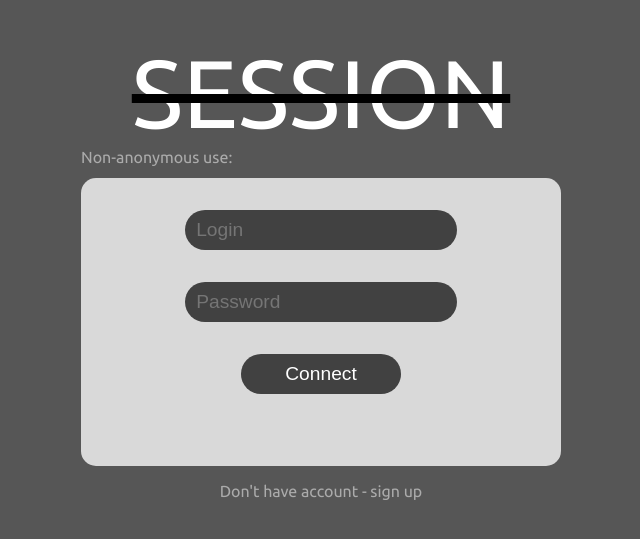
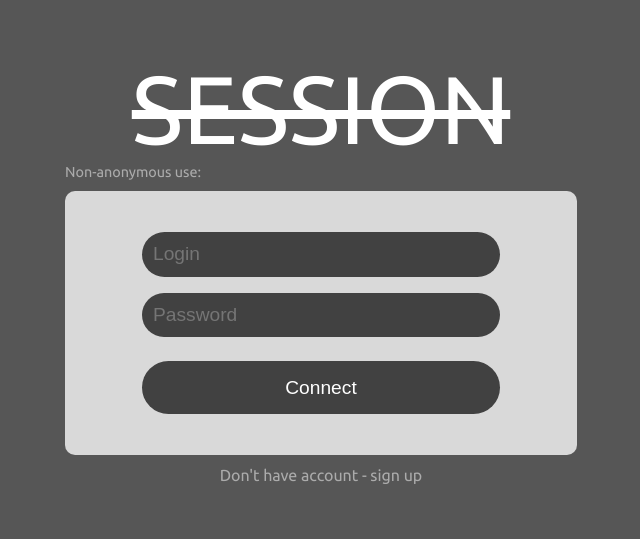
Before and after one commit to odamisheker/Course-Project, a React (Vite) app in the folder client/: page /login in a window 1280 px wide. Shown: the part 131-670 px from the top of the page, without its empty margins (319-959 px from the left). Built offline with nearby package versions, Linux system fonts and the light colour scheme.

Commit message:
edit try/catch in Login and SignUp components

```diff
--- a/client/src/components/WindowChat/WindowChat.jsx
+++ b/client/src/components/WindowChat/WindowChat.jsx
@@ -25,6 +25,7 @@ export default function WindowChat({ messages, onSend }) {
   const handleDelete = () => {};
 
   const handleSend = useCallback((newMessage) => {
+    //  socket send
     //  post
     //  output on screen
 
--- a/client/src/index.css
+++ b/client/src/index.css
@@ -11,4 +11,6 @@
   margin: 0;
   padding: 0;
   box-sizing: border-box;
+
+  font: 14px;
 }
--- a/client/src/routes/Chat/Chat.jsx
+++ b/client/src/routes/Chat/Chat.jsx
@@ -6,10 +6,16 @@ import { ChatContext } from "../../components/context/ChatContextProvider";
 import chats from "../../DB";
 import { UserContext } from "../../components/context/UserContextProvider";
 import { useLoaderData } from "react-router-dom";
+import axios from "axios";
 
-// export const loader = async () => {
-//   return { chats };
-// };
+export const loader = async () => {
+  // axios("/id/chats") //!хз какой url
+  //   .then((r) => {
+  //     console.log(r);
+  //   })
+  //   .catch((e) => console.log(e));
+  return { chats };
+};
 
 export default function Chat() {
   /*
--- a/client/src/routes/Login/Login.jsx
+++ b/client/src/routes/Login/Login.jsx
@@ -1,11 +1,11 @@
 import { useContext, useState } from "react";
 import axios from "axios";
 
-import { Link, useNavigate } from "react-router-dom";
+import { useNavigate } from "react-router-dom";
 import { UserContext } from "../../components/context/UserContextProvider";
 
 import styles from "./Login.module.css";
-import { User } from "../../utils/validation";
+//import { User } from "../../utils/validation";
 
 export default function Login() {
   const [name, setName] = useState("");
@@ -21,13 +21,13 @@ export default function Login() {
     }
   };
 
-  //  fetch...
-  //  validate user?
-  // if true go home (fetch)
   const handleLogin = async () => {
-    try {
-      User.parse({ password });
-
+    // try {
+    //   User.parse({ password });
+    // } catch (err) {
+    //   setErrors(err?.errors?.map((error) => error.message).join(", "));
+    // }
+    if (name.trim() == "" || password.trim() == "") return;
     // ! проверить правильность написания запроса
     axios
       .post("http://localhost:8000/auth/login", {
@@ -35,17 +35,12 @@ export default function Login() {
         password: password,
       })
       .then((res) => {
-          console.log(res);
+        changeUser(name);
+        navigate("/chat");
       })
       .catch((e) => {
-          console.log(e);
+        setErrors(e.response.data.message);
       });
-
-      changeUser(name);
-      navigate("/chat");
-    } catch (err) {
-      setErrors(err?.errors?.map((error) => error.message).join(", "));
-    }
   };
 
   return (
@@ -82,9 +77,9 @@ export default function Login() {
             </div>
           )}
         </div>
-        <Link to="/signup" className={styles.navigate}>
+        <p onClick={() => navigate("/signup")} className={styles.navigate}>
           Don't have account - sign up
-        </Link>
+        </p>
       </div>
     </div>
   );
--- a/client/src/routes/Login/Login.module.css
+++ b/client/src/routes/Login/Login.module.css
@@ -1,86 +1,98 @@
 @import url("https://fonts.googleapis.com/css2?family=Ubuntu&display=swap");
 
 .main {
-  display: flex;
   height: 100vh;
   width: 100vw;
+
   background-color: #565656;
+
+  display: flex;
   align-items: center;
   justify-content: center;
+  flex-direction: column;
+
   font-family: "Ubuntu", sans-serif;
-  flex-direction: column;
+  color: #fff;
+}
+
+.title {
+  color: #fff;
+
+  font-size: 6rem;
+  text-decoration: line-through;
 }
 
 .wrapper {
+  width: 40%;
+  height: 40%;
+
   display: flex;
   flex-direction: column;
   align-items: center;
-}
-
-.title {
-  color: #ffffff;
-  font-size: 6rem;
-  text-decoration: line-through;
-  text-decoration-color: black;
+  gap: 0.7rem;
 }
 
 .desc {
   opacity: 0.5;
-  font-size: 1rem;
-  color: #ffffff;
-  margin-bottom: 0.75rem;
+  font-size: 0.9rem;
+  color: #fff;
   margin-right: auto;
 }
 
 .block {
-  width: 30rem;
-  height: 18rem;
+  width: 100%;
+  height: 100%;
+
   background-color: #d9d9d9;
+
   display: flex;
   flex-direction: column;
   align-items: center;
-  border-radius: 15px;
-  /* box-shadow: 3px 3px 3px rgba(0, 0, 0, 0.678); */
+  justify-content: center;
+  gap: 1rem;
+
+  border-radius: 10px;
 }
 
 .input {
-  margin-top: 2rem;
-  border-radius: 40px;
+  width: 70%;
+  height: 17%;
+
+  border-radius: 30px;
   border: 0;
+
   background-color: #414141;
-  color: #ffffff;
   padding-left: 0.7rem;
-  width: 17rem;
-  height: 2.5rem;
+  color: #fff;
   font-size: 1.2rem;
 }
 
 .connect {
-  margin-top: 2rem;
+  width: 70%;
+  height: 20%;
+
+  margin-top: 0.5rem;
+
   font-size: 1.2rem;
-  width: 10rem;
-  height: 2.5rem;
   background-color: #414141;
-  color: #ffffff;
+  color: #fff;
+
   border: 0;
   border-radius: 40px;
+
   cursor: pointer;
+
   transition: 100ms ease;
 }
 
 .connect:hover {
-  /* width: 10.5rem;
-  height: 3rem;
-  font-size: 1.5rem; */
   background-color: #555454;
-  color: #ffffff;
 }
 
 .navigate {
-  text-decoration: none;
-  color: #ffffff;
   font-size: 1rem;
-  margin-top: 1rem;
+  cursor: pointer;
+
   opacity: 0.5;
 }
 
--- a/client/src/routes/SignUp/SignUp.jsx
+++ b/client/src/routes/SignUp/SignUp.jsx
@@ -2,7 +2,7 @@ import { useContext, useState } from "react";
 
 import axios from "axios";
 
-import { Link, useNavigate } from "react-router-dom";
+import { useNavigate } from "react-router-dom";
 import { UserContext } from "../../components/context/UserContextProvider";
 
 import { User } from "../../utils/validation";
@@ -30,6 +30,10 @@ export default function SignUp() {
         setErrors("Passwords are not the same");
         return;
       }
+    } catch (err) {
+      setErrors(err?.errors?.map((error) => error.message).join(", "));
+      return;
+    }
 
     // ! проверить правильность написания запроса
     axios
@@ -38,19 +42,14 @@ export default function SignUp() {
         password: password,
       })
       .then((res) => {
-          console.log(res);
+        changeUser(name);
+        navigate("/chat");
+        setErrors(null);
       })
       .catch((e) => {
         console.log(e);
+        setErrors(e.response.data.message);
       });
-
-      changeUser(name);
-      // ! navigate "/home"
-      navigate("/login");
-      setErrors(null);
-    } catch (err) {
-      setErrors(err?.errors?.map((error) => error.message).join(", "));
-    }
   };
 
   return (
@@ -97,9 +96,9 @@ export default function SignUp() {
             </div>
           )}
         </div>
-        <Link to="/login" className={styles.navigate}>
+        <p onClick={() => navigate("/login")} className={styles.navigate}>
           Already have account?
-        </Link>
+        </p>
       </div>
     </div>
   );
--- a/client/src/routes/SignUp/SignUp.module.css
+++ b/client/src/routes/SignUp/SignUp.module.css
@@ -1,4 +1,4 @@
-@import url('https://fonts.googleapis.com/css2?family=Ubuntu&display=swap');
+@import url("https://fonts.googleapis.com/css2?family=Ubuntu&display=swap");
 
 .main {
   display: flex;
@@ -7,7 +7,7 @@
   background-color: #565656;
   align-items: center;
   justify-content: center;
-  font-family: 'Ubuntu', sans-serif;
+  font-family: "Ubuntu", sans-serif;
   flex-direction: column;
 }
 
@@ -21,11 +21,11 @@
   color: #ffffff;
   font-size: 6rem;
   text-decoration: line-through;
-  text-decoration-color: black;
+  /* text-decoration-color: black; */
 }
 
 .desc {
-  opacity: .5;
+  opacity: 0.5;
   font-size: 1rem;
   color: #ffffff;
   margin-bottom: 0.75rem;
@@ -35,12 +35,11 @@
 .block {
   width: 30rem;
   height: 23rem;
-  background-color: #D9D9D9;
+  background-color: #d9d9d9;
   display: flex;
   flex-direction: column;
   align-items: center;
   border-radius: 15px;
-  box-shadow: 3px 3px 3px rgba(0, 0, 0, 0.678);
 }
 
 .input {
@@ -61,16 +60,18 @@
   width: 10rem;
   height: 2.5rem;
   background-color: #414141;
-  color:  #ffffff;
+  color: #ffffff;
   border: 0;
   border-radius: 40px;
   cursor: pointer;
+
+  transition: 200ms ease;
 }
 
 .connect:hover {
   width: 10.5rem;
   height: 3rem;
-  transition: 10ms ease;
+
   font-size: 1.5rem;
 }
 
@@ -79,12 +80,12 @@
   color: #ffffff;
   font-size: 1rem;
   margin-top: 1rem;
-  opacity: .5;
+  opacity: 0.5;
 }
 
 .error {
   font-size: 0.9rem;
   color: rgb(184, 4, 4);
   margin-top: 0.5rem;
-  opacity: .7;
+  opacity: 0.7;
 }
```
Also changed, not shown: client/src/components/MessageBar/MessageBar.jsx (+12 -1 lines). Lines whose indentation alone changed are shown as unchanged.
